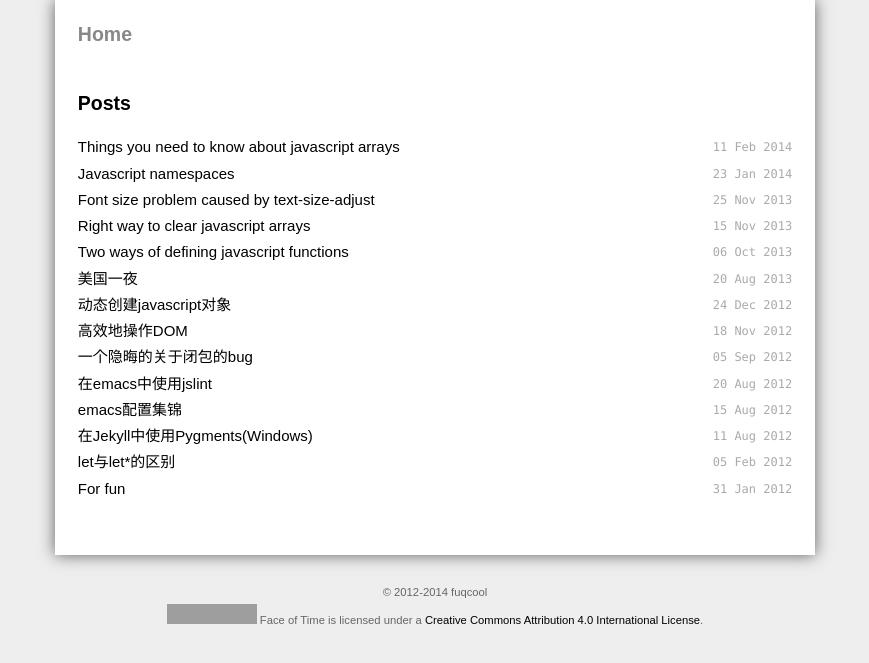
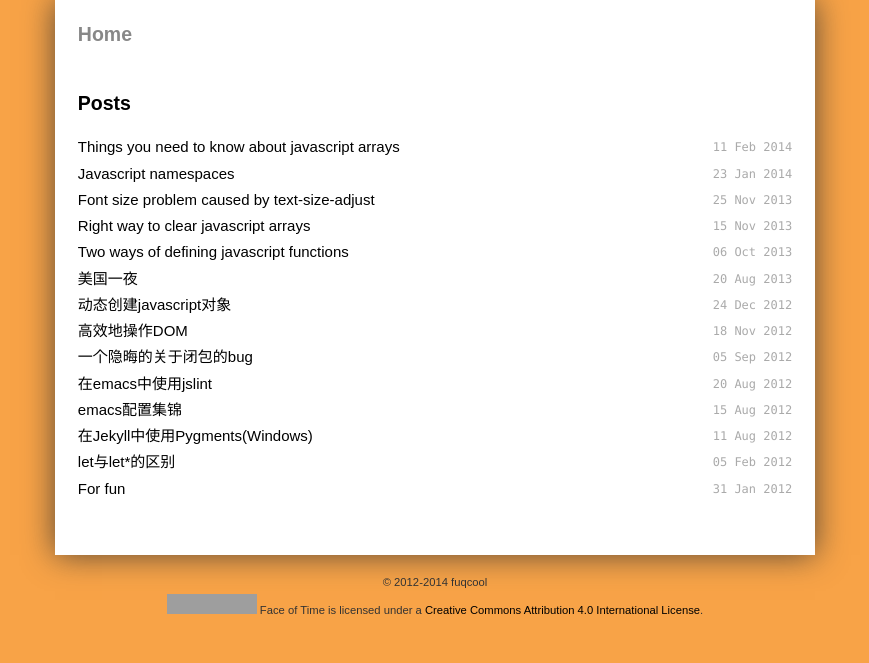
Before and after one commit to fuqcool/fuqcool.github.io, a Jekyll site: the page built from index.html, in a window 1280 px wide. Shown: the top 663 px of the page, without its empty margins (205-1074 px from the left). Built offline with Jekyll 4.4.1, drawn with Linux system fonts in a browser that asks for light colours; Markdown is read by kramdown in place of the engine named in the settings; grey boxes are pictures that could not be loaded.

Commit message:
background color

```diff
--- a/css/main.css
+++ b/css/main.css
@@ -13,7 +13,7 @@
 html, body { height: 100%; }
 
 body {
-  background-color: #EEE;
+  background-color: #F8A347;
   font-family: Arial, sans-serif;
   font-size: 15px;
   text-align: center;
@@ -86,9 +86,9 @@ a:hover {
   text-align: left;
   padding: 3%;
   background-color: white;
-  -webkit-box-shadow: 0px 0px 15px 0px rgba(50, 50, 50, 0.75);
-  -moz-box-shadow:    0px 0px 15px 0px rgba(50, 50, 50, 0.75);
-  box-shadow:         0px 0px 15px 0px rgba(50, 50, 50, 0.75);
+  -webkit-box-shadow: 0px 0px 30px 0px rgba(50, 50, 50, 0.8);
+  -moz-box-shadow:    0px 0px 30px 0px rgba(50, 50, 50, 0.8);
+  box-shadow:         0px 0px 30px 0px rgba(50, 50, 50, 0.8);
 }
 
 @media screen and (max-width: 600px) {
@@ -127,9 +127,8 @@ a:hover {
 
 .footer {
   font-size: 75%;
-  color: #666;
-  border-top: 4px solid #eee;
-  margin: 2em 0;
+  color: #333;
+  margin: 1.5em 0;
   overflow: hidden;
 }
 
```
